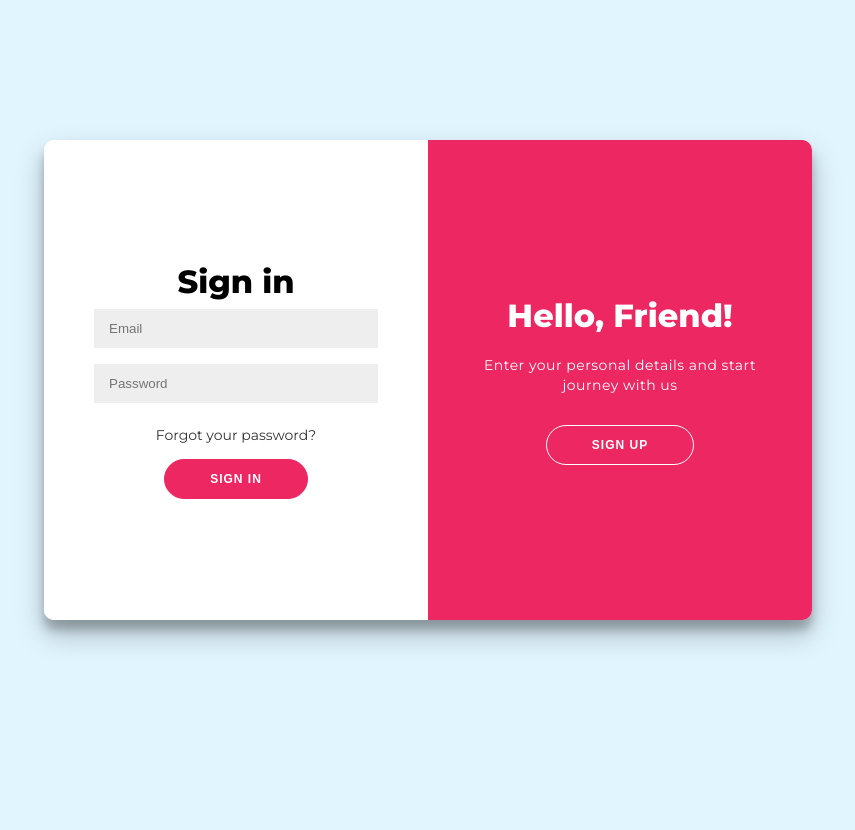
After one commit to Mask02/Better-Days, a Flask app: page /login in a window 1280 px wide. The commit adds this page. Shown: the whole page, without its empty margins (212-1067 px from the left). Run offline with Flask 2, Linux system fonts and the light colour scheme.

Commit message:
login page added

```diff
--- a/app.py
+++ b/app.py
@@ -3,7 +3,11 @@
 app = Flask(__name__)
 
 
-@app.route("/")
+@app.route("/login")
+def login():
+    return render_template('login.html')
+
+@app.route("/index")
 def index():
     return render_template('index.html')
 
--- /dev/null
+++ b/static/css/login.css
@@ -0,0 +1,263 @@
+
+@import url('https://fonts.googleapis.com/css?family=Montserrat:400,800');
+
+
+:root{
+    --headings-font-color:#da0067;
+    --background-color:#e1f5ff;
+    --icon-color:#050038;
+    --button-color:#ec2761;
+    --nav-bg:#ffffff;
+}
+
+* {
+	box-sizing: border-box;
+}
+
+body {
+	background: var(--background-color);
+	display: flex;
+	justify-content: center;
+	align-items: center;
+	flex-direction: column;
+	font-family: 'Montserrat', sans-serif;
+	height: 100vh;
+	margin: -20px 0 50px;
+}
+
+h1 {
+	font-weight: bold;
+	margin: 0;
+	/* color: var(--headings-font-color); */
+}
+
+h2 {
+	text-align: center;
+}
+
+p {
+	font-size: 14px;
+	font-weight: 100;
+	line-height: 20px;
+	letter-spacing: 0.5px;
+	margin: 20px 0 30px;
+}
+
+span {
+	font-size: 12px;
+}
+
+a {
+	color: #333;
+	font-size: 14px;
+	text-decoration: none;
+	margin: 15px 0;
+}
+
+button {
+	border-radius: 20px;
+	border: 1px solid var(--button-color);
+	background-color:var(--button-color);
+	color: #FFFFFF;
+	font-size: 12px;
+	font-weight: bold;
+	padding: 12px 45px;
+	letter-spacing: 1px;
+	text-transform: uppercase;
+	transition: transform 80ms ease-in;
+}
+
+button:active {
+	transform: scale(0.95);
+}
+
+button:focus {
+	outline: none;
+}
+
+button.ghost {
+	background-color: transparent;
+	border-color: #FFFFFF;
+}
+
+form {
+	background-color: #FFFFFF;
+	display: flex;
+	align-items: center;
+	justify-content: center;
+	flex-direction: column;
+	padding: 0 50px;
+	height: 100%;
+	text-align: center;
+}
+
+input {
+	background-color: #eee;
+	border: none;
+	padding: 12px 15px;
+	margin: 8px 0;
+	width: 100%;
+}
+
+.container {
+	background-color: #fff;
+	border-radius: 10px;
+  	box-shadow: 0 14px 28px rgba(0,0,0,0.25),
+			0 10px 10px rgba(0,0,0,0.22);
+	position: relative;
+	overflow: hidden;
+	width: 768px;
+	max-width: 100%;
+	min-height: 480px;
+}
+
+.form-container {
+	position: absolute;
+	top: 0;
+	height: 100%;
+	transition: all 0.6s ease-in-out;
+}
+
+.sign-in-container {
+	left: 0;
+	width: 50%;
+	z-index: 2;
+}
+
+.container.right-panel-active .sign-in-container {
+	transform: translateX(100%);
+}
+
+.sign-up-container {
+	left: 0;
+	width: 50%;
+	opacity: 0;
+	z-index: 1;
+}
+
+.container.right-panel-active .sign-up-container {
+	transform: translateX(100%);
+	opacity: 1;
+	z-index: 5;
+	animation: show 0.6s;
+}
+
+@keyframes show {
+	0%, 49.99% {
+		opacity: 0;
+		z-index: 1;
+	}
+
+	50%, 100% {
+		opacity: 1;
+		z-index: 5;
+	}
+}
+
+.overlay-container {
+	position: absolute;
+	top: 0;
+	left: 50%;
+	width: 50%;
+	height: 100%;
+	overflow: hidden;
+	transition: transform 0.6s ease-in-out;
+	z-index: 100;
+}
+
+.container.right-panel-active .overlay-container{
+	transform: translateX(-100%);
+	color: #fff;
+}
+
+.overlay {
+	background: var(--button-color);
+	/* background: -webkit-linear-gradient(to right, #FF4B2B, #FF416C);
+	background: linear-gradient(to right, #FF4B2B, #FF416C); */
+	background-repeat: no-repeat;
+	background-size: cover;
+	background-position: 0 0;
+	color: #FFFFFF;
+	position: relative;
+	left: -100%;
+	height: 100%;
+	width: 200%;
+  	transform: translateX(0);
+	transition: transform 0.6s ease-in-out;
+}
+
+.container.right-panel-active .overlay {
+  	transform: translateX(50%);
+}
+
+.overlay-panel {
+	position: absolute;
+	display: flex;
+	align-items: center;
+	justify-content: center;
+	flex-direction: column;
+	padding: 0 40px;
+	text-align: center;
+	top: 0;
+	height: 100%;
+	width: 50%;
+	transform: translateX(0);
+	transition: transform 0.6s ease-in-out;
+}
+
+.overlay-left {
+	transform: translateX(-20%);
+}
+
+.container.right-panel-active .overlay-left {
+	transform: translateX(0);
+}
+
+.overlay-right {
+	right: 0;
+	transform: translateX(0);
+}
+
+.container.right-panel-active .overlay-right {
+	transform: translateX(20%);
+}
+
+.social-container {
+	margin: 20px 0;
+}
+
+.social-container a {
+	border: 1px solid #DDDDDD;
+	border-radius: 50%;
+	display: inline-flex;
+	justify-content: center;
+	align-items: center;
+	margin: 0 5px;
+	height: 40px;
+	width: 40px;
+}
+
+footer {
+    background-color: #222;
+    color: #fff;
+    font-size: 14px;
+    bottom: 0;
+    position: fixed;
+    left: 0;
+    right: 0;
+    text-align: center;
+    z-index: 999;
+}
+
+footer p {
+    margin: 10px 0;
+}
+
+footer i {
+    color: red;
+}
+
+footer a {
+    color: #3c97bf;
+    text-decoration: none;
+}
--- /dev/null
+++ b/static/js/login.js
@@ -0,0 +1,11 @@
+const signUpButton = document.getElementById('signUp');
+const signInButton = document.getElementById('signIn');
+const container = document.getElementById('container');
+
+signUpButton.addEventListener('click', () => {
+	container.classList.add("right-panel-active");
+});
+
+signInButton.addEventListener('click', () => {
+	container.classList.remove("right-panel-active");
+});
--- /dev/null
+++ b/templates/login.html
@@ -0,0 +1,60 @@
+<!DOCTYPE html>
+<html lang="en">
+<head>
+    <meta charset="UTF-8">
+    <meta http-equiv="X-UA-Compatible" content="IE=edge">
+    <meta name="viewport" content="width=device-width, initial-scale=1.0">
+    <link rel="stylesheet" href="{{url_for('static', filename='css/login.css')}}"/>
+    <title>Login</title>
+</head>
+<body>
+    <!-- <h2>Weekly Coding Challenge #1: Sign in/up Form</h2> -->
+<div class="container" id="container">
+	<div class="form-container sign-up-container">
+		<form action="#">
+			<h1>Create Account</h1>
+			<!-- <div class="social-container">
+				<a href="#" class="social"><i class="fab fa-facebook-f"></i></a>
+				<a href="#" class="social"><i class="fab fa-google-plus-g"></i></a>
+				<a href="#" class="social"><i class="fab fa-linkedin-in"></i></a>
+			</div>
+			<span>or use your email for registration</span> -->
+			<input type="text" placeholder="Name" />
+			<input type="email" placeholder="Email" />
+			<input type="password" placeholder="Password" />
+			<button>Sign Up</button>
+		</form>
+	</div>
+	<div class="form-container sign-in-container">
+		<form action="#">
+			<h1>Sign in</h1>
+			<!-- <div class="social-container">
+				<a href="#" class="social"><i class="fab fa-facebook-f"></i></a>
+				<a href="#" class="social"><i class="fab fa-google-plus-g"></i></a>
+				<a href="#" class="social"><i class="fab fa-linkedin-in"></i></a>
+			</div> -->
+			<!-- <span>or use your account</span> -->
+			<input type="email" placeholder="Email" />
+			<input type="password" placeholder="Password" />
+			<a href="#">Forgot your password?</a>
+			<button>Sign In</button>
+		</form>
+	</div>
+	<div class="overlay-container">
+		<div class="overlay">
+			<div class="overlay-panel overlay-left">
+				<h1>Welcome Back!</h1>
+				<p>To keep connected with us please login with your personal info</p>
+				<button class="ghost" id="signIn">Sign In</button>
+			</div>
+			<div class="overlay-panel overlay-right">
+				<h1>Hello, Friend!</h1>
+				<p>Enter your personal details and start journey with us</p>
+				<button class="ghost" id="signUp">Sign Up</button>
+			</div>
+		</div>
+	</div>
+</div>
+<script src="{{url_for('static', filename='js/login.js')}}"></script>
+</body>
+</html>
--- a/templates/quiz_main.html
+++ b/templates/quiz_main.html
@@ -26,7 +26,7 @@ block content %}
         No
       </label>
 
-      <div class="buttons">
+      <div class="buttons" id="quiz_main_button">
       <button type="submit">
         Next Question
       </button>
```
Also changed, not shown: static/css/styles.css (+33 -17 lines).
